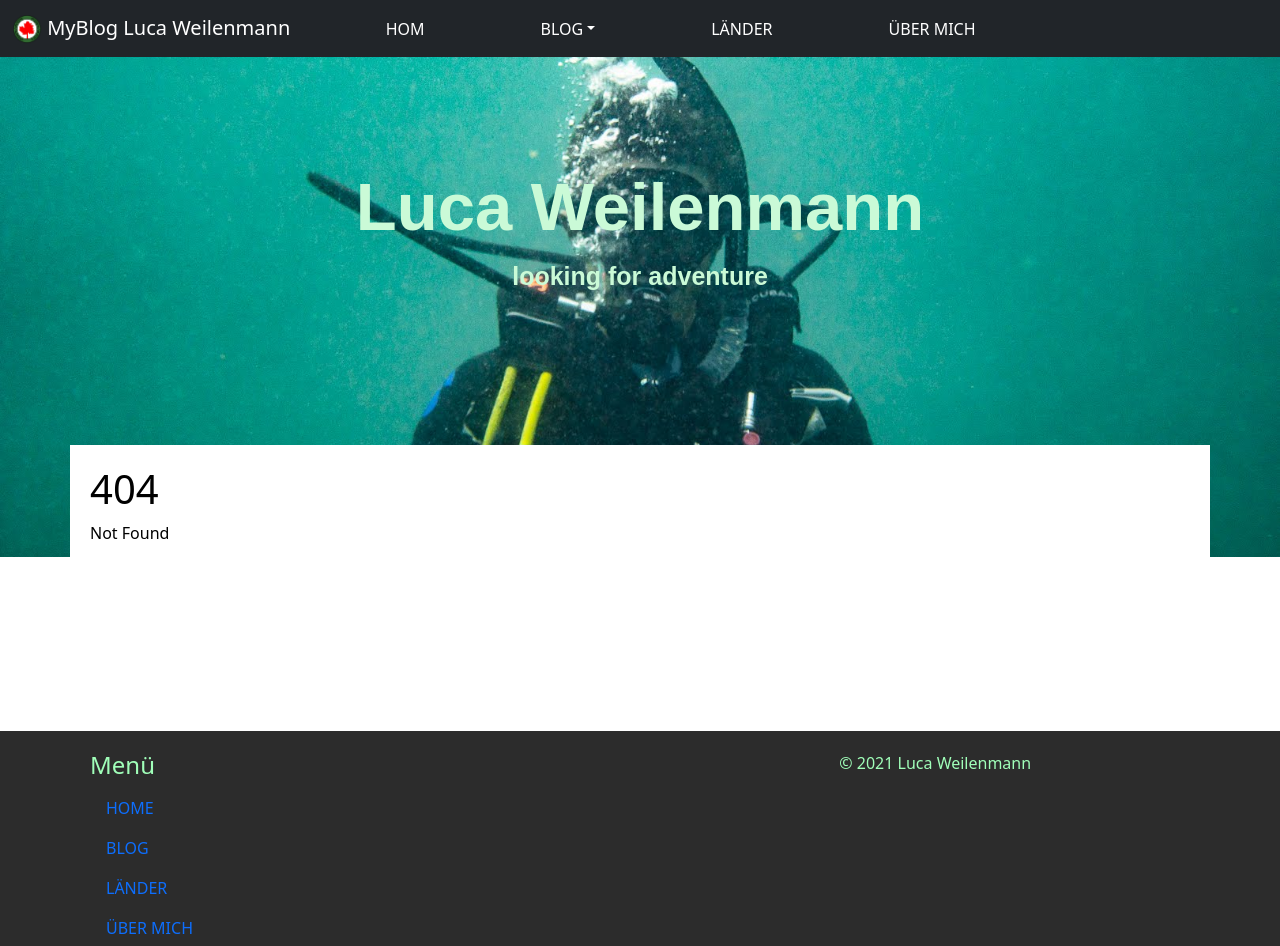
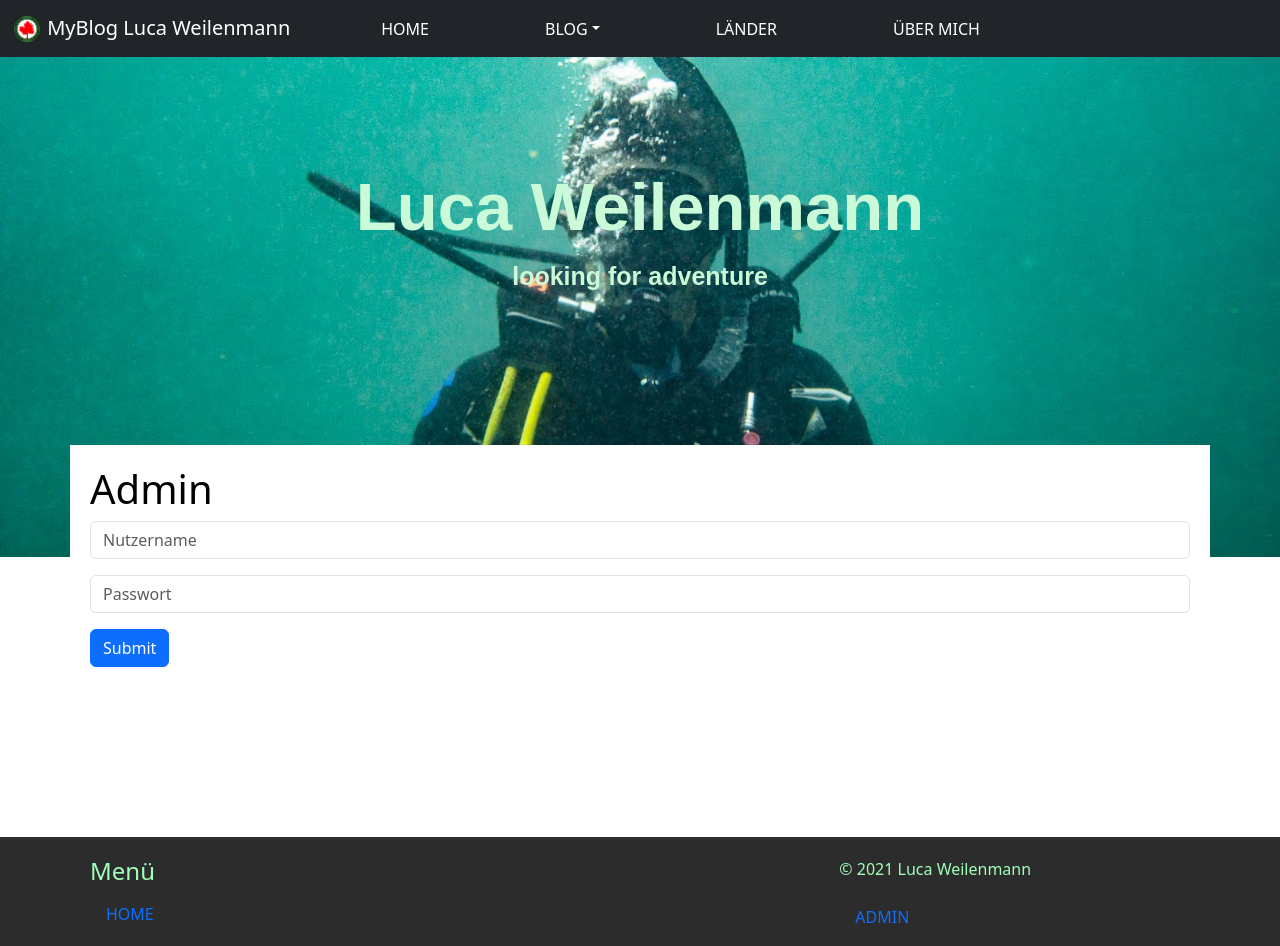
Before and after one commit to weileluc/myBlog, a SvelteKit app: page /admin in a window 1280 px wide. Before the commit this address had no page. Shown: the top 946 px of the page. Built offline with nearby package versions, Linux system fonts and the light colour scheme.

Commit message:
blogs-box (hover and link), login

```diff
--- a/src/lib/components/BlogBox.svelte
+++ b/src/lib/components/BlogBox.svelte
@@ -2,18 +2,20 @@
     let { blog } = $props();
 </script>
 
+<a class="link-dark link-underline-opacity-0" href="/blogs/{blog._id}">
 <div class="blogs-box">
     <div class="row">
         <div class="col-lg-5 blogs-image">
             <img src={blog.titleImage} alt="" class="title-image"/>
         </div>
         <div class="col-lg-7 blogs-text">
-            <h1><a class="link active" href="/blogs/{blog._id}">{blog.title}</a></h1>
+            <h1>{blog.title}</h1>
             <p>{blog.subtitle}</p>
-            <p>{blog.autor}</p>
+            <p><b>Autor:</b> {blog.autor}</p>
         </div>
     </div>
 </div>
+</a>
 
 <style>
 </style>
--- a/src/routes/+layout.svelte
+++ b/src/routes/+layout.svelte
@@ -32,7 +32,7 @@
         >
             <ul class="navbar-nav">
                 <li>
-                    <a class="nav-link active" href="/">HOM</a>
+                    <a class="nav-link active" href="/">HOME</a>
                 </li>
                 <li class="nav-item dropdown">
                     <a
@@ -45,7 +45,8 @@
                     <ul class="dropdown-menu">
                         <li>
                             <a class="dropdown-item" href="/blogs"
-                                >Alle Beiträge</a>
+                                >Alle Beiträge</a
+                            >
                         </li>
                         <li>
                             <a class="dropdown-item" href="/">Reise 2021</a>
@@ -97,6 +98,9 @@
             </div>
             <div class="col-md-4">
                 <p>&copy; 2021 Luca Weilenmann</p>
+                <nav class="nav flex-column">
+                    <a class="nav-link active" href="/admin">ADMIN</a>
+                </nav>
             </div>
         </div>
     </div>
--- /dev/null
+++ b/src/routes/admin/+page.svelte
@@ -0,0 +1,11 @@
+<h1>Admin</h1>
+
+<form>
+    <div class="mb-3">
+      <input type="text" class="form-control" placeholder="Nutzername">
+    </div>
+    <div class="mb-3">
+      <input type="password" class="form-control" placeholder="Passwort">
+    </div>
+    <button type="submit" class="btn btn-primary">Submit</button>
+  </form>
```
Also changed, not shown: src/routes/laender/+page.svelte (+39 -0 lines).
